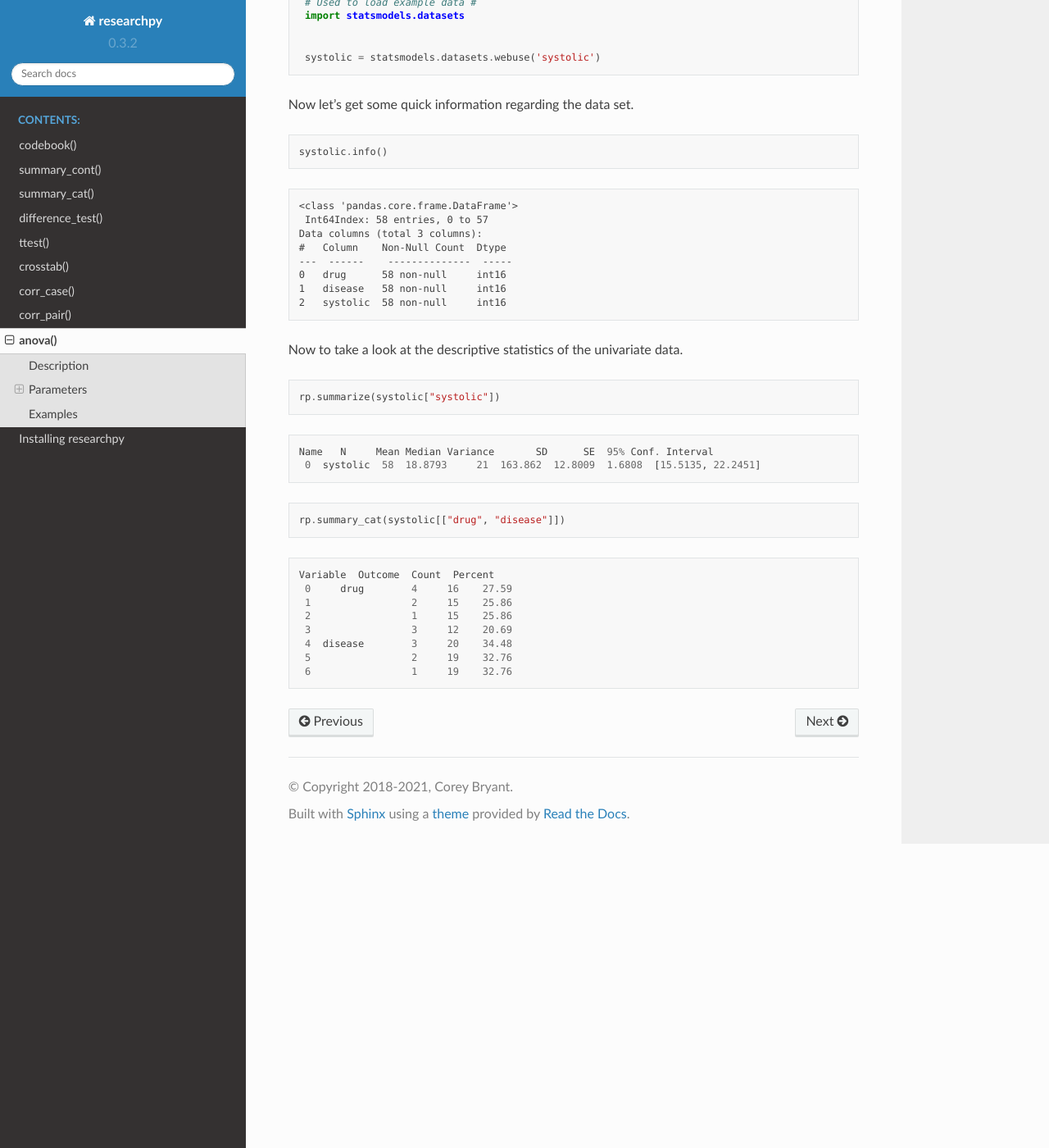
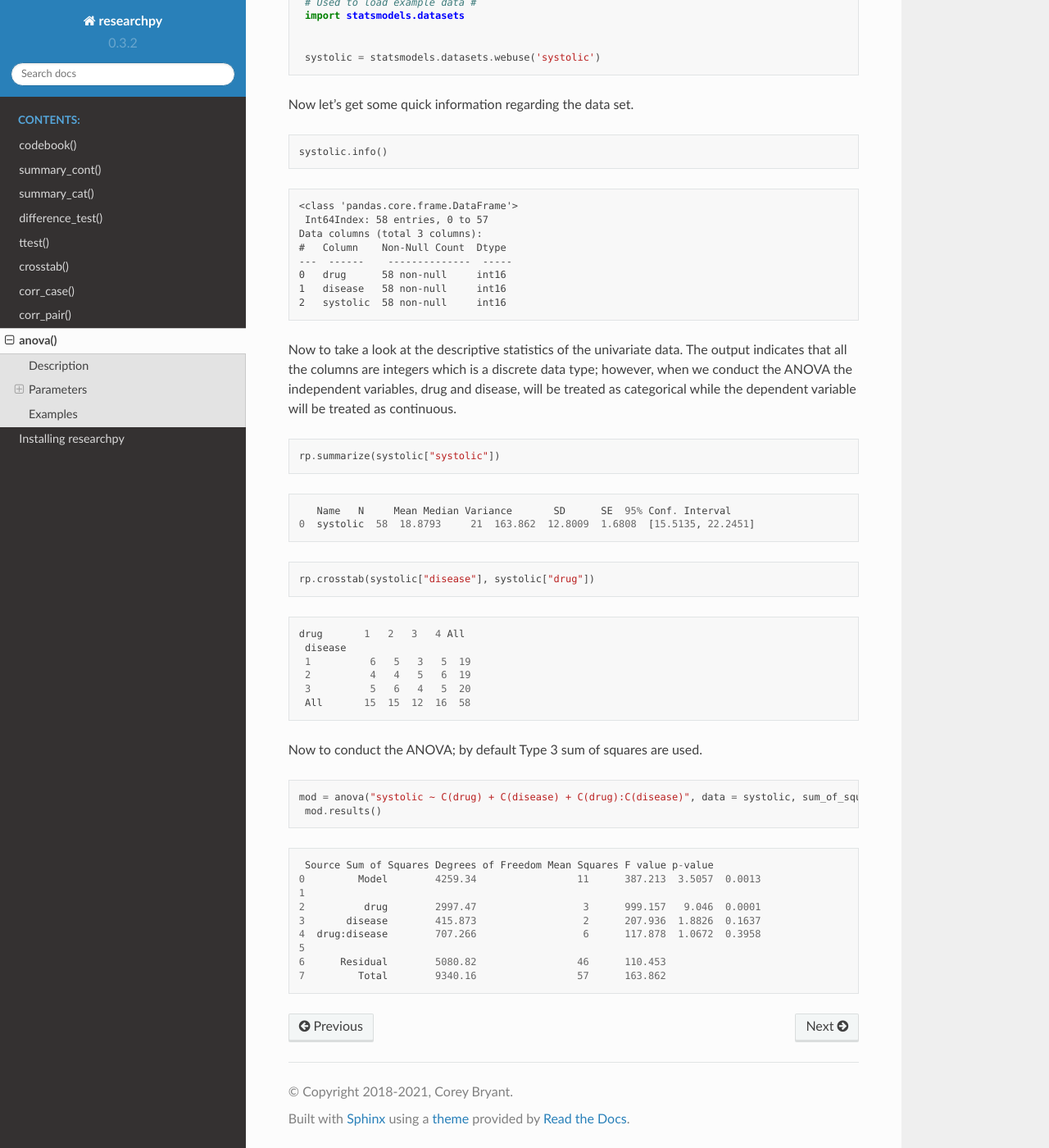
Before and after one commit to researchpy/documentation, a Sphinx documentation site: the page built from source/anova_documentation.rst, in a window 1280 px wide and 1400 px high, scrolled down 1015 px. Shown: the whole window at 82% size. Built offline with Sphinx 7.4.7 and the Read the Docs theme 2.0.0, drawn with Linux system fonts in a browser that asks for light colours.

Commit message:
Update anova_documentation.rst

```diff
--- a/source/anova_documentation.rst
+++ b/source/anova_documentation.rst
@@ -73,32 +73,54 @@ Now let's get some quick information regarding the data set.
     2   systolic  58 non-null     int16
 
 
-Now to take a look at the descriptive statistics of the univariate data.
+
+Now to take a look at the descriptive statistics of the univariate data. The output
+indicates that all the columns are integers which is a discrete data type; however,
+when we conduct the ANOVA the independent variables, drug and disease, will be
+treated as categorical while the dependent variable will be treated as continuous.
+
+
 
 .. code:: python
 
   rp.summarize(systolic["systolic"])
 
-
 .. parsed-literal::
 
-  Name   N     Mean Median Variance       SD      SE  95% Conf. Interval
+      Name   N     Mean Median Variance       SD      SE  95% Conf. Interval
    0  systolic  58  18.8793     21  163.862  12.8009  1.6808  [15.5135, 22.2451]
-
 
 
 .. code:: python
 
-  rp.summary_cat(systolic[["drug", "disease"]])
-
+  rp.crosstab(systolic["disease"], systolic["drug"])
 
 .. parsed-literal::
 
-  Variable  Outcome  Count  Percent
-   0     drug        4     16    27.59
-   1                 2     15    25.86
-   2                 1     15    25.86
-   3                 3     12    20.69
-   4  disease        3     20    34.48
-   5                 2     19    32.76
-   6                 1     19    32.76
+  drug       1   2   3   4 All
+   disease
+   1          6   5   3   5  19
+   2          4   4   5   6  19
+   3          5   6   4   5  20
+   All       15  15  12  16  58
+
+
+Now to conduct the ANOVA; by default Type 3 sum of squares are used.
+
+
+.. code:: python
+
+  mod = anova("systolic ~ C(drug) + C(disease) + C(drug):C(disease)", data = systolic, sum_of_squares = 3)
+   mod.results()
+
+.. parsed-literal::
+
+  Source Sum of Squares Degrees of Freedom Mean Squares F value p-value
+ 0         Model        4259.34                 11      387.213  3.5057  0.0013
+ 1
+ 2          drug        2997.47                  3      999.157   9.046  0.0001
+ 3       disease        415.873                  2      207.936  1.8826  0.1637
+ 4  drug:disease        707.266                  6      117.878  1.0672  0.3958
+ 5
+ 6      Residual        5080.82                 46      110.453
+ 7         Total        9340.16                 57      163.862
```
